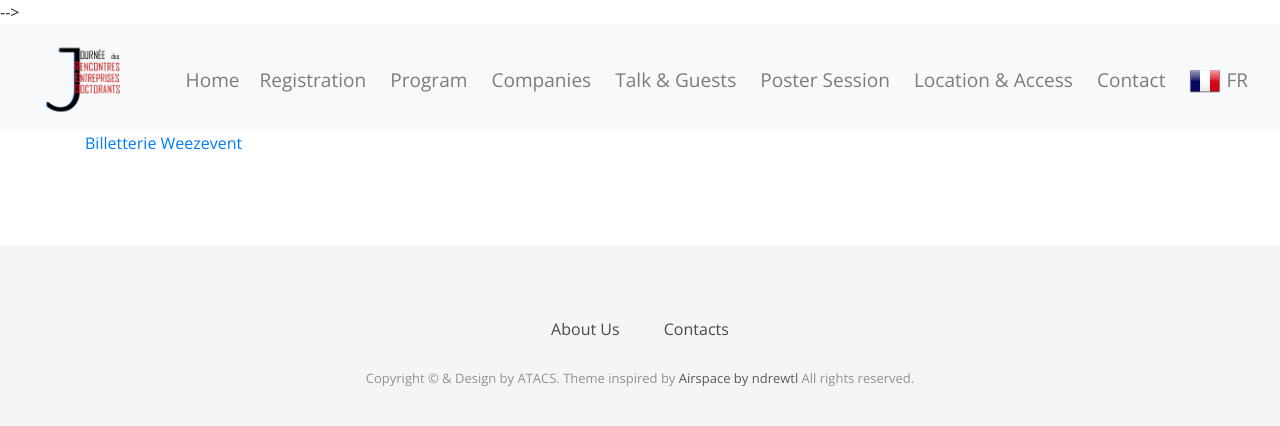
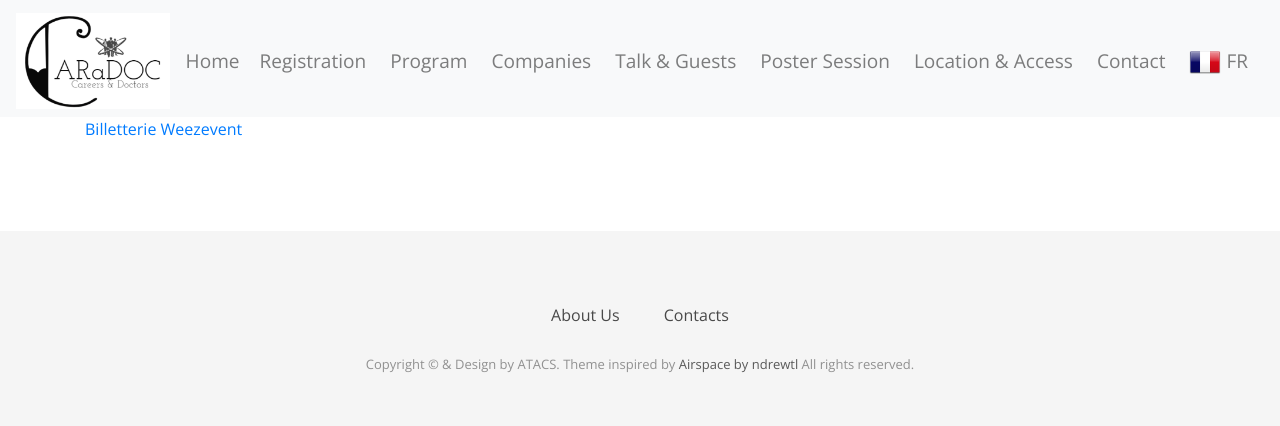
Before and after one commit to caradoc-paris-saclay/caradoc, a Jekyll site: the page built from assets/en/registration.html, in a window 1280 px wide. Shown: the top 426 px of the page. Built offline with Jekyll 4.4.1, drawn with Linux system fonts in a browser that asks for light colours; some web fonts are replaced; a script that is not in the unit is left out.

Commit message:
Adding logo and flavicon.

```diff
--- a/_includes/head.html
+++ b/_includes/head.html
@@ -5,6 +5,8 @@
 <!-- Place favicon.ico and apple-touch-icon.png in the root directory -->
 
 <link rel="shortcut icon" type="image/png" href="{{ site.baseurl }}/assets/favicons/favicon_caradoc.png">
+
+
 <!--
 <link rel="apple-touch-icon" sizes="180x180" href="{{ site.baseurl }}/assets/favicons/apple-touch-icon.png">
 <link rel="icon" type="image/png" sizes="32x32" href="{{ site.baseurl }}/assets/favicons/favicon-32x32.png">
@@ -26,4 +28,3 @@
 <link rel="stylesheet" href="{{ site.baseurl }}/assets/css/responsive.css" />
 <link rel="stylesheet" href="{{ site.baseurl }}/assets/css/syntax.css" />
 <link rel="stylesheet" href="{{ site.baseurl }}/assets/css/my_navbar.css" />
--->
--- a/_includes/header_en.html
+++ b/_includes/header_en.html
@@ -1,7 +1,7 @@
 <!-- Header Start -->
 <header class="navbar navbar-expand-sm navbar-light bg-light bd-navbar">
   <a class="navbar-brand mr-0 mr-md-2" href="{% link assets/en/index.html %}">
-    <img class="img-fluid img-responsive" src="{{ site.baseurl }}/assets/img/logo_jred_no_bkgd.png" alt="Logo">
+    <img class="img-fluid img-responsive" src="{{ site.baseurl }}/assets/img/caradoc_logo.png" alt="Logo">
   </a>
   <!-- Toggler/collapsibe Button -->
   <button class="navbar-toggler" type="button" data-toggle="collapse" data-target="#collapsibleNavbar">
--- a/assets/fr/index.html
+++ b/assets/fr/index.html
@@ -36,7 +36,7 @@ lang: fr_FR
       <div class="col align-self-center">
         <div class="section-title">
           <h1><strong>Programme CARaDOC 2020</strong></h1>
-          <h1>(à venir)</h1>
+          <h1>(à venir!)</h1>
         </div>
       </div>
     </div>
```
Also changed, not shown: assets/favicons/favicon_caradoc.png, assets/img/caradoc_logo.png, 1 other file.
